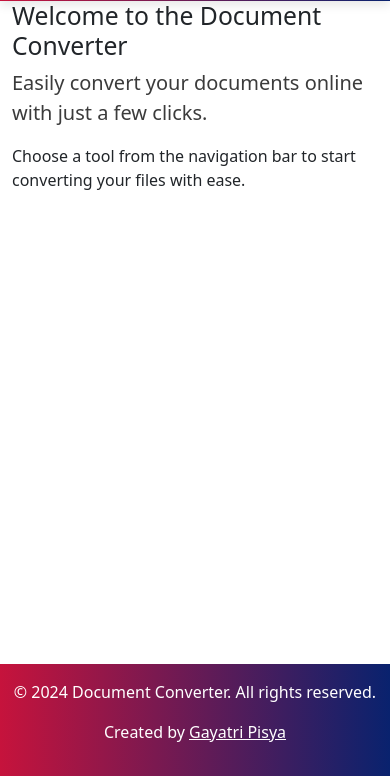
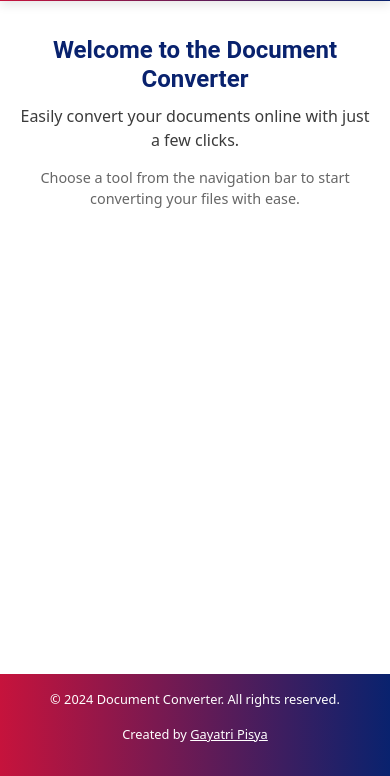
Before and after one commit to GayatriPisya/WordToPDF_PDFToWord, a Flask app: page / in a window 390 px wide. Shown: the part 68-844 px from the top of the page. Run offline with Flask 3, Linux system fonts and the light colour scheme; some libraries are stand-ins or nearby versions.

Commit message:
updated styles

```diff
--- a/static/style.css
+++ b/static/style.css
@@ -8,11 +8,78 @@ html, body {
 
 main {
     flex: 1; /* Make main content stretch to fill space */
+    padding: 10px; /* Ensure padding on all devices */
+}
+
+/* General container styling */
+.container {
+    margin: 20px auto;
+    max-width: 800px;
+    padding: 20px;
+}
+
+/* Content wrapper styling */
+.content-wrapper {
+    text-align: center;
+}
+
+/* Welcome heading */
+.content-wrapper h2 {
+    font-family: 'Roboto', sans-serif;
+    color: #09226e; /* Matching the navbar gradient */
+    font-weight: bold;
+    margin-bottom: 10px;
+    font-size: 2rem; /* Reduced size for mobile-friendly proportions */
+}
+
+/* Lead paragraph */
+.content-wrapper .lead {
+    font-size: 1.2rem;
+    color: #555;
+    margin-bottom: 15px;
+    line-height: 1.5; /* Better readability */
+}
+
+/* Regular paragraph */
+.content-wrapper p {
+    font-size: 1rem;
+    color: #666;
+}
+
+/* Add hover effect to links */
+.content-wrapper a {
+    color: #c6133c;
+    text-decoration: none;
+    font-weight: bold;
+}
+
+.content-wrapper a:hover {
+    text-decoration: underline;
+}
+
+/* Mobile responsiveness */
+@media (max-width: 768px) {
+    .container {
+        padding: 15px;
+    }
+
+    .content-wrapper h2 {
+        font-size: 1.5rem;
+    }
+
+    .content-wrapper .lead {
+        font-size: 1rem;
+    }
+
+    .content-wrapper p {
+        font-size: 0.9rem;
+    }
 }
 
 /* Navbar */
 .navbar {
     box-shadow: 0 4px 10px rgba(0, 0, 0, 0.1);
+    flex-wrap: wrap; /* Ensure navbar items wrap on smaller screens */
 }
 
 .navbar-brand {
@@ -22,12 +89,12 @@ main {
 }
 
 .nav-link {
-    font-size: 1.1rem;
+    font-size: 1rem;
     color: white !important;
-    padding: 12px 20px;
+    padding: 10px 15px;
     display: flex;
     align-items: center; /* Align icons and text vertically */
-    gap: 10px; /* Space between icons and text */
+    gap: 5px; /* Space between icons and text */
 }
 
 .nav-link:hover {
@@ -40,7 +107,14 @@ footer {
     background: linear-gradient(to right, #c6133c, #09226e);
     color: white;
     text-align: center;
-    padding: 15px 0;
-    font-size: 1rem;
+    padding: 10px 5px; /* Reduced padding for smaller screens */
+    font-size: 0.9rem;
     margin-top: auto;
 }
+
+/* Reduce footer font size for small devices */
+@media (max-width: 768px) {
+    footer {
+        font-size: 0.8rem;
+    }
+}
```
